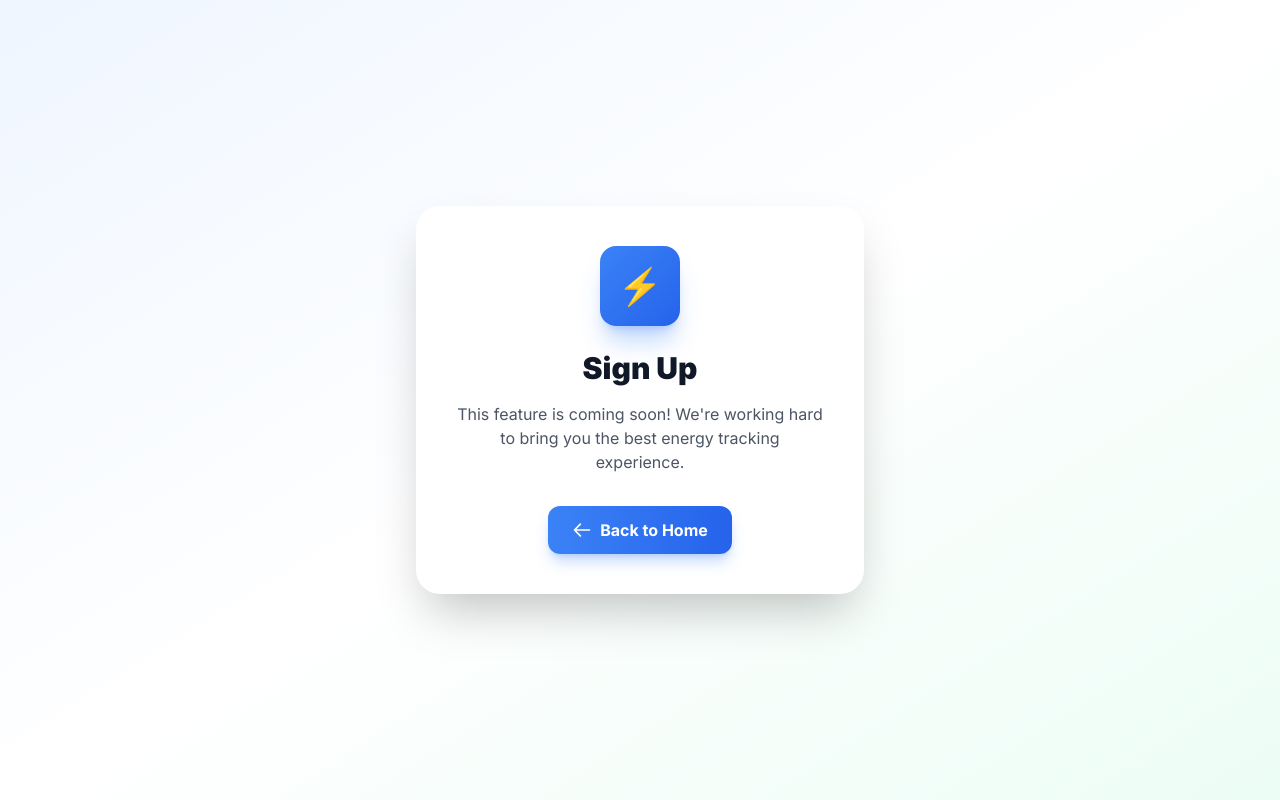
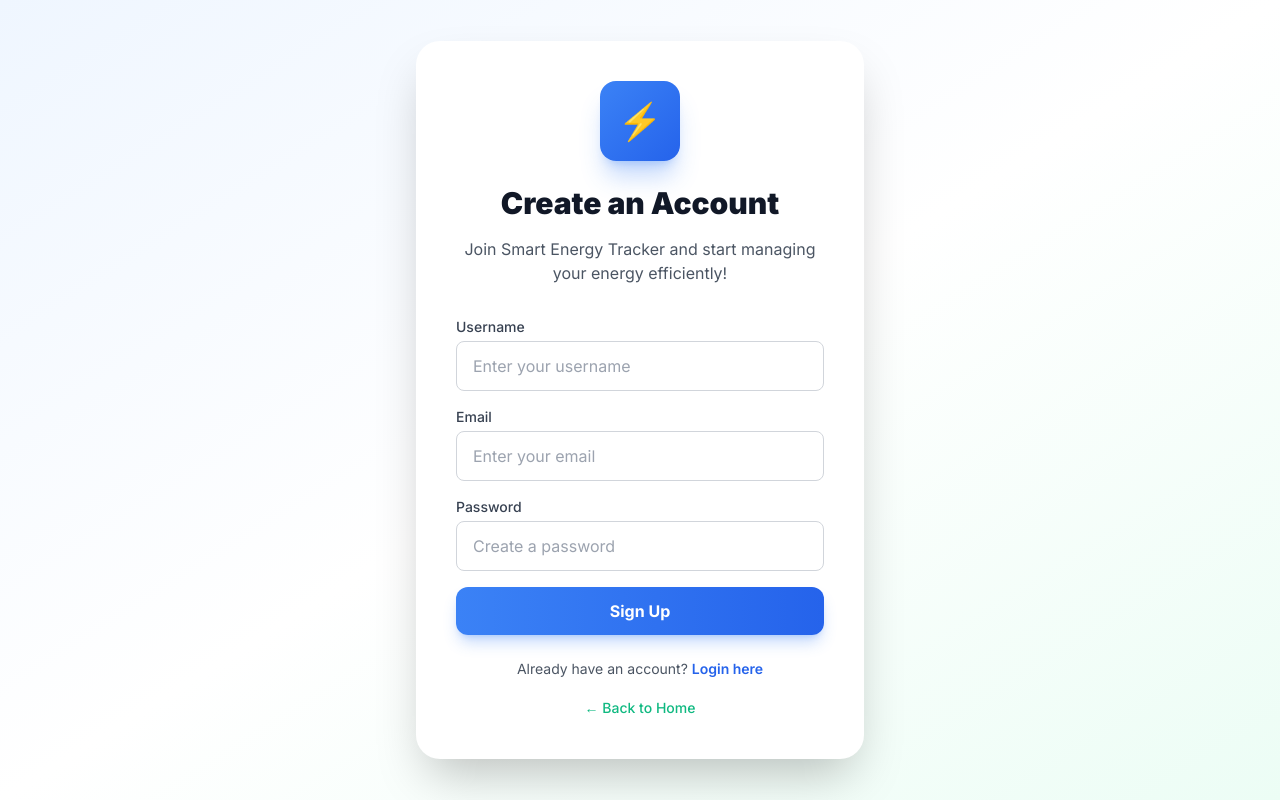
Before and after one commit to AbigailKemuma1/Phase-5-Project, a React (Vite) app in the folder client/: page /signup in a window 1280 px wide. Built offline with nearby package versions, Linux system fonts and the light colour scheme.

Commit message:
Adds files

```diff
--- a/client/src/pages/Signup.jsx
+++ b/client/src/pages/Signup.jsx
@@ -1,25 +1,122 @@
-import { Link } from 'react-router-dom';
+import { useState } from "react";
+import { Link } from "react-router-dom";
 
 const Signup = () => {
+  const [username, setUsername] = useState("");
+  const [email, setEmail] = useState("");
+  const [password, setPassword] = useState("");
+  const [message, setMessage] = useState(null);
+
+  const handleSignup = async (e) => {
+    e.preventDefault();
+    setMessage(null);
+
+    try {
+      const response = await fetch("http://127.0.0.1:5000/auth/signup", {
+        method: "POST",
+        headers: { "Content-Type": "application/json" },
+        body: JSON.stringify({ username, email, password }),
+      });
+
+      const data = await response.json();
+
+      if (response.ok) {
+        setMessage("✅ Account created successfully!");
+      } else {
+        setMessage(data.message || "Signup failed. Please try again.");
+      }
+    } catch (err) {
+      console.error(err);
+      setMessage("Something went wrong. Please try again later.");
+    }
+  };
+
   return (
     <div className="min-h-screen bg-gradient-to-br from-blue-50 via-white to-emerald-50 flex items-center justify-center px-4">
       <div className="max-w-md w-full bg-white rounded-3xl shadow-2xl p-10 text-center">
+        {/* Logo */}
         <div className="w-20 h-20 bg-gradient-to-br from-blue-500 to-blue-600 rounded-2xl flex items-center justify-center text-4xl mx-auto mb-6 shadow-xl shadow-blue-500/30">
           ⚡
         </div>
-        <h1 className="text-3xl font-black text-gray-900 mb-4">Sign Up</h1>
+
+        <h1 className="text-3xl font-black text-gray-900 mb-4">Create an Account</h1>
         <p className="text-gray-600 mb-8">
-          This feature is coming soon! We&apos;re working hard to bring you the best energy tracking experience.
+          Join Smart Energy Tracker and start managing your energy efficiently!
         </p>
-        <Link
-          to="/"
-          className="inline-flex items-center space-x-2 px-6 py-3 bg-gradient-to-r from-blue-500 to-blue-600 text-white font-bold rounded-xl shadow-lg shadow-blue-500/30 hover:shadow-blue-500/50 hover:-translate-y-1 transition-all duration-300"
-        >
-          <svg className="w-5 h-5" fill="none" stroke="currentColor" viewBox="0 0 24 24">
-            <path strokeLinecap="round" strokeLinejoin="round" strokeWidth={2} d="M10 19l-7-7m0 0l7-7m-7 7h18" />
-          </svg>
-          <span>Back to Home</span>
-        </Link>
+
+        {/* Signup Form */}
+        <form onSubmit={handleSignup} className="space-y-4 text-left">
+          <div>
+            <label className="block text-sm font-medium text-gray-700 mb-1">Username</label>
+            <input
+              type="text"
+              placeholder="Enter your username"
+              value={username}
+              onChange={(e) => setUsername(e.target.value)}
+              required
+              className="w-full border border-gray-300 rounded-lg px-4 py-3 text-gray-700 focus:outline-none focus:ring-2 focus:ring-blue-500 transition-all"
+            />
+          </div>
+
+          <div>
+            <label className="block text-sm font-medium text-gray-700 mb-1">Email</label>
+            <input
+              type="email"
+              placeholder="Enter your email"
+              value={email}
+              onChange={(e) => setEmail(e.target.value)}
+              required
+              className="w-full border border-gray-300 rounded-lg px-4 py-3 text-gray-700 focus:outline-none focus:ring-2 focus:ring-blue-500 transition-all"
+            />
+          </div>
+
+          <div>
+            <label className="block text-sm font-medium text-gray-700 mb-1">Password</label>
+            <input
+              type="password"
+              placeholder="Create a password"
+              value={password}
+              onChange={(e) => setPassword(e.target.value)}
+              required
+              className="w-full border border-gray-300 rounded-lg px-4 py-3 text-gray-700 focus:outline-none focus:ring-2 focus:ring-blue-500 transition-all"
+            />
+          </div>
+
+          {message && (
+            <p
+              className={`text-sm mt-2 ${
+                message.startsWith("✅") ? "text-green-600" : "text-red-600"
+              }`}
+            >
+              {message}
+            </p>
+          )}
+
+          <button
+            type="submit"
+            className="w-full bg-gradient-to-r from-blue-500 to-blue-600 hover:from-blue-600 hover:to-blue-700 text-white font-bold py-3 rounded-xl shadow-lg shadow-blue-500/30 transition-all duration-300 transform hover:-translate-y-1"
+          >
+            Sign Up
+          </button>
+        </form>
+
+        {/* Back to Login */}
+        <div className="mt-6 text-gray-600 text-sm">
+          Already have an account?{" "}
+          <Link to="/login" className="text-blue-600 hover:underline font-semibold">
+            Login here
+          </Link>
+        </div>
+
+        {/* Back Home */}
+        <div className="mt-4">
+          <Link
+            to="/"
+            className="text-emerald-500 hover:text-emerald-600 text-sm font-medium transition-colors"
+          >
+            ← Back to Home
+          </Link>
+        </div>
       </div>
     </div>
   );
```
Also changed, not shown: 2 other files (tests, documents, lock files or other folders).
